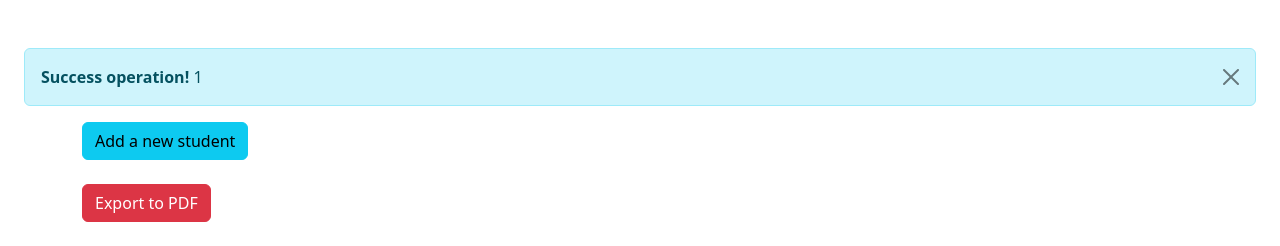
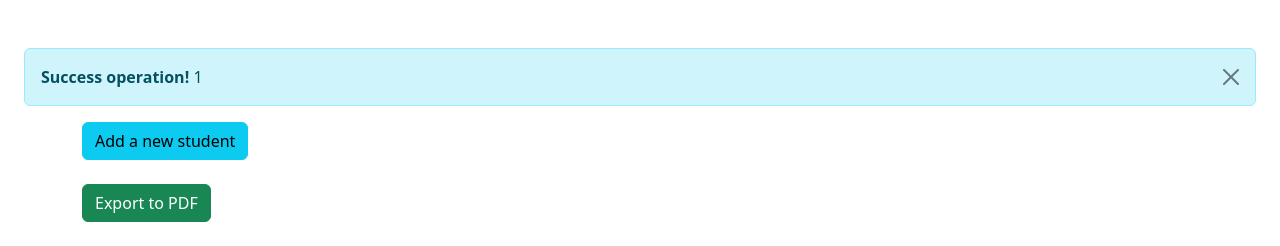
Before and after one commit to Yves-HAKIZIMANA/PHP_CRUD_OPERATIONS, a PHP site: page /?msg=1 in a window 1280 px wide. Shown: the part 52-298 px from the top of the page. Run offline with PHP 8.4, Linux system fonts and the light colour scheme; data that the repository does not hold is empty.

Commit message:
Php Crud operations

```diff
--- a/index.php
+++ b/index.php
@@ -43,7 +43,7 @@ $result = $connection->query($sql);
         <a href="create.php" class="btn btn-info mb-4 ">Add a new student</a>
 
         <form action="export-pdf.php" method="post" class="mb-4">
-          <input type="submit" name="submit" class="btn btn-danger" value="Export to PDF">
+          <input type="submit" name="submit" class="btn btn-success" value="Export to PDF">
         </form>
 
         <table class="table table-hover text-center">
```
